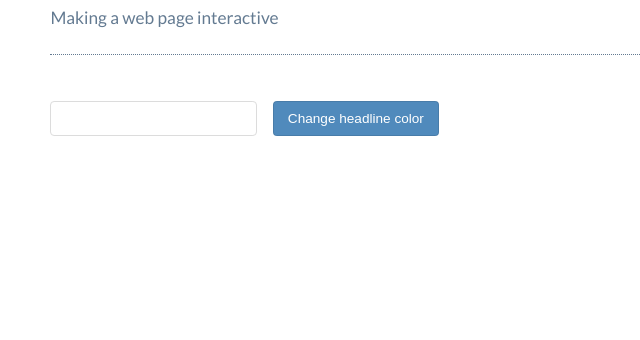
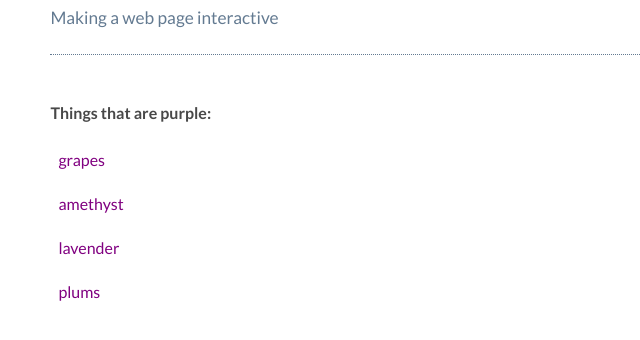
Before and after one commit to dennis-donguk-lee/js-and-dom, a plain HTML site: page index.html in a window 1280 px wide. Shown: the part 88-428 px from the top of the page, without its empty margins (0-640 px from the left). Drawn offline with Linux system fonts and the light colour scheme.

Commit message:
Select all elements of a particular type

```diff
--- a/app.js
+++ b/app.js
@@ -1,7 +1,5 @@
-const myHeading = document.getElementById("myHeading");
-const myButton = document.getElementById("myButton");
-const myTextInput = document.getElementById("myTextInput");
+const myList = document.getElementsByTagName("li");
 
-myButton.addEventListener("click", () => {
-    myHeading.style.color = myTextInput.value;
-});
+for (let i = 0; i < myList.length; ++i) {
+    myList[i].style.color = "purple";
+}
--- a/index.html
+++ b/index.html
@@ -7,8 +7,13 @@
   <body>
     <h1 id="myHeading">JavaScript and the DOM</h1>
     <p>Making a web page interactive</p>
-    <input type="text" id="myTextInput">
-    <button id="myButton">Change headline color</button>
+    <p>Things that are purple:</p>
+    <ul>
+      <li>grapes</li>
+      <li>amethyst</li>
+      <li>lavender</li>
+      <li>plums</li>
+    </ul>
     <script src="app.js"></script>
   </body>
 </html>
```
